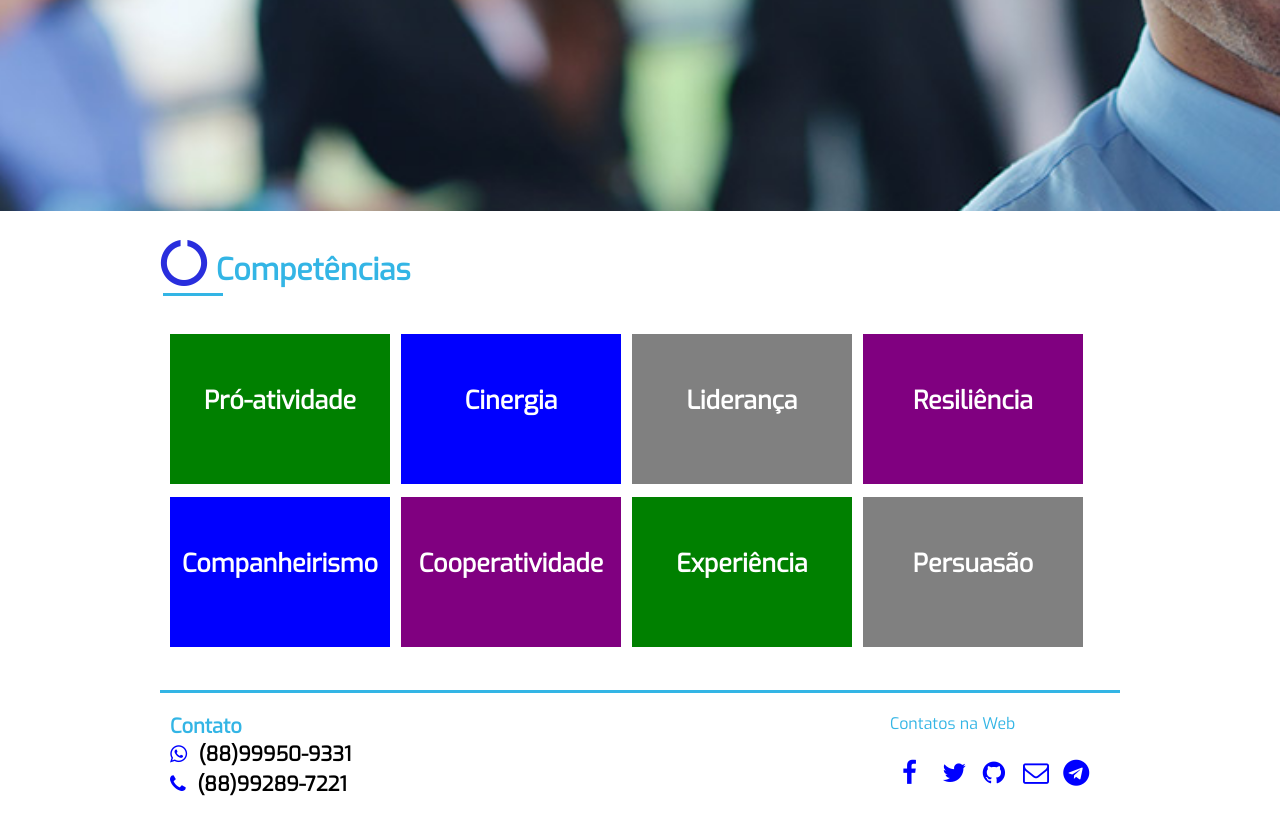
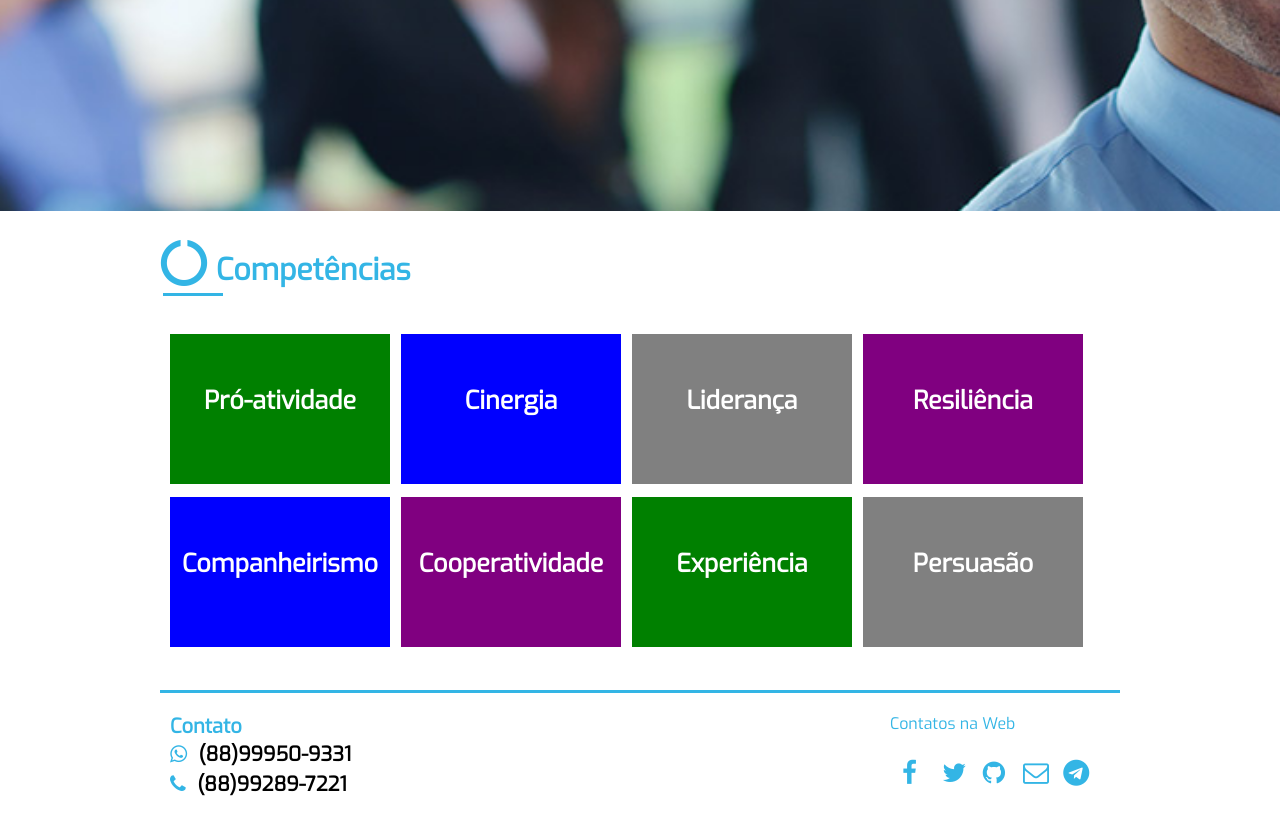
Before and after one commit to fwesleyms/sitePessoal_trabalho_tecWeb, a PHP site: page /paginas/competencias.html in a window 1280 px wide. Shown: the part 655-1485 px from the top of the page. Run offline with PHP 8.4, Linux system fonts and the light colour scheme.

Commit message:
Versão final de verdade

```diff
--- a/css/style.css
+++ b/css/style.css
@@ -1,3 +1,7 @@
+/* CSS escrito por Francisco Wesley Melo Silva*/
+
+
+
 body{
 	font-family: 'Exo', sans-serif;
 }
--- a/index.html
+++ b/index.html
@@ -182,7 +182,7 @@
 				<ul>
 					<a href="https://facebook.com/fwesleyms" target="blank"><li><i class="fa fa-facebook" style="font-size:26px;color:#33b5e5;"></i></li></a>
 					<a href="https://twiter.com/wesleymelo" target="blank"><li><i class="fa fa-twitter" style="font-size:26px;color:#33b5e5;"></i></li></a>
-					<a href="https://github.io/fwesleyms" target="blank"><li><i class="fa fa-github" style="font-size:26px;color:#33b5e5;"></i></li></a>
+					<a href="https://github.com/fwesleyms" target="blank"><li><i class="fa fa-github" style="font-size:26px;color:#33b5e5;"></i></li></a>
 					<a href="mailto:fwesleym@gmail.com" target="blank"><li><i class="fa fa-envelope-o" style="font-size:26px;color:#33b5e5;"></i></li></a>
 					<a href=""><li><i class="fa fa-telegram" style="font-size:26px;color:#33b5e5;"></i></li></a>
 				</ul>
--- a/paginas/competencias.html
+++ b/paginas/competencias.html
@@ -36,7 +36,7 @@
 		</div>
 	</header>
 
-	<h2 class="container">  <i class="fa fa-circle-o-notch" style="font-size:48px;color:#292EDD"></i> Competências</h2>
+	<h2 class="container">  <i class="fa fa-circle-o-notch" style="font-size:48px;color:#33b5e5"></i> Competências</h2>
 
 
 	<div class="container">
@@ -58,19 +58,19 @@
 		<div class="rodape">
 			<div class="grid-5">
 				 <p>Contato</p>
-				<i class="fa fa-whatsapp" style="font-size:20px;color:blue"></i>
+				<i class="fa fa-whatsapp" style="font-size:20px;color:#33b5e5"></i>
 				<span>(88)99950-9331</span>	<br>
-				<i class="fa fa-phone" style="font-size:20px;color:blue"></i>
+				<i class="fa fa-phone" style="font-size:20px;color:#33b5e5"></i>
 				<span>(88)99289-7221</span>
 			</div>
 		<div class="redes grid-4">
 			 Contatos na Web
 				<ul>
-					<a href=""><li><i class="fa fa-facebook" style="font-size:26px;color:blue"></i></li></a>
-					<a href=""><li><i class="fa fa-twitter" style="font-size:26px;color:blue"></i></li></a>
-					<a href=""><li><i class="fa fa-github" style="font-size:26px;color:blue"></i></li></a>
-					<a href=""><li><i class="fa fa-envelope-o" style="font-size:26px;color:blue"></i></li></a>
-					<a href=""><li><i class="fa fa-telegram" style="font-size:26px;color:blue"></i></li></a>
+					<a href="https://facebook.com/fwesleyms"><li><i class="fa fa-facebook" style="font-size:26px;color:#33b5e5"></i></li></a>
+					<a href="https://twitter.com/wesleymelo"><li><i class="fa fa-twitter" style="font-size:26px;color:#33b5e5"></i></li></a>
+					<a href="https://github.com/fwesleyms"><li><i class="fa fa-github" style="font-size:26px;color:#33b5e5"></i></li></a>
+					<a href="mailto:fwesleym@gmail.com"><li><i class="fa fa-envelope-o" style="font-size:26px;color:#33b5e5"></i></li></a>
+					<a href=""><li><i class="fa fa-telegram" style="font-size:26px;color:#33b5e5"></i></li></a>
 				</ul>
 			</div>
 		</div>
--- a/paginas/contato.html
+++ b/paginas/contato.html
@@ -93,7 +93,7 @@
 				<ul>
 					<a href="https://facebook.com/fwesleyms"><li><i class="fa fa-facebook" style="font-size:26px;color:#33b5e5"></i></li></a>
 					<a href="https://twitter.com/wesleymelo"><li><i class="fa fa-twitter" style="font-size:26px;color:#33b5e5"></i></li></a>
-					<a href="https://github.io/fwesleyms"><li><i class="fa fa-github" style="font-size:26px;color:#33b5e5"></i></li></a>
+					<a href="https://github.com/fwesleyms"><li><i class="fa fa-github" style="font-size:26px;color:#33b5e5"></i></li></a>
 					<a href="mailto:fwesleym@gmail.com"><li><i class="fa fa-envelope-o" style="font-size:26px;color:#33b5e5"></i></li></a>
 					<a href=""><li><i class="fa fa-telegram" style="font-size:26px;color:#33b5e5"></i></li></a>
 				</ul>
--- a/paginas/experiencia.html
+++ b/paginas/experiencia.html
@@ -137,7 +137,7 @@
 				<ul>
 					<a href="https://facebook.com/fwesleyms" target="blank"><li><i class="fa fa-facebook" style="font-size:26px;color:#33b5e5"></i></li></a>
 					<a href="https://twiter.com/wesleymelo" target="blank"><li><i class="fa fa-twitter" style="font-size:26px;color:#33b5e5"></i></li></a>
-					<a href="https://github.io/fwesleyms" target="blank"><li><i class="fa fa-github" style="font-size:26px;color:#33b5e5"></i></li></a>
+					<a href="https://github.com/fwesleyms" target="blank"><li><i class="fa fa-github" style="font-size:26px;color:#33b5e5"></i></li></a>
 					<a href="mailto:fwesleym@gmail.com" target="blank"><li><i class="fa fa-envelope-o" style="font-size:26px;color:#33b5e5"></i></li></a>
 					<a href=""><li><i class="fa fa-telegram" style="font-size:26px;color:#33b5e5"></i></li></a>
 				</ul>
--- a/paginas/formacao.html
+++ b/paginas/formacao.html
@@ -82,7 +82,7 @@
 				<ul>
 					<a href="https://facebook.com/fwesleyms" target="blank"><li><i class="fa fa-facebook" style="font-size:26px;color:#33b5e5"></i></li></a>
 					<a href="https://twiter.com/wesleymelo" target="blank"><li><i class="fa fa-twitter" style="font-size:26px;color:#33b5e5"></i></li></a>
-					<a href="https://github.io/fwesleyms" target="blank"><li><i class="fa fa-github" style="font-size:26px;color:#33b5e5"></i></li></a>
+					<a href="https://github.com/fwesleyms" target="blank"><li><i class="fa fa-github" style="font-size:26px;color:#33b5e5"></i></li></a>
 					<a href="mailto:fwesleym@gmail.com" target="blank"><li><i class="fa fa-envelope-o" style="font-size:26px;color:#33b5e5"></i></li></a>
 					<a href=""><li><i class="fa fa-telegram" style="font-size:26px;color:#33b5e5"></i></li></a>
 				</ul>
--- a/paginas/interesses.html
+++ b/paginas/interesses.html
@@ -109,7 +109,7 @@
 				<ul>
 					<a href="https://facebook.com/fwesleyms" target="blank"><li><i class="fa fa-facebook" style="font-size:26px;color:#33b5e5"></i></li></a>
 					<a href="https://twiter.com/wesleymelo" target="blank"><li><i class="fa fa-twitter" style="font-size:26px;color:#33b5e5"></i></li></a>
-					<a href="https://github.io/fwesleyms" target="blank"><li><i class="fa fa-github" style="font-size:26px;color:#33b5e5"></i></li></a>
+					<a href="https://github.com/fwesleyms" target="blank"><li><i class="fa fa-github" style="font-size:26px;color:#33b5e5"></i></li></a>
 					<a href="mailto:fwesleym@gmail.com" target="blank"><li><i class="fa fa-envelope-o" style="font-size:26px;color:#33b5e5"></i></li></a>
 					<a href=""><li><i class="fa fa-telegram" style="font-size:26px;color:#33b5e5"></i></li></a>
 				</ul>
--- a/paginas/saibamais.html
+++ b/paginas/saibamais.html
@@ -91,7 +91,7 @@
 				<ul>
 					<a href="https://facebook.com/fwesleyms" target="blank"><li><i class="fa fa-facebook" style="font-size:26px;color:#33b5e5"></i></li></a>
 					<a href="https://twiter.com/wesleymelo" target="blank"><li><i class="fa fa-twitter" style="font-size:26px;color:#33b5e5"></i></li></a>
-					<a href="https://github.io/fwesleyms" target="blank"><li><i class="fa fa-github" style="font-size:26px;color:#33b5e5"></i></li></a>
+					<a href="https://github.com/fwesleyms" target="blank"><li><i class="fa fa-github" style="font-size:26px;color:#33b5e5"></i></li></a>
 					<a href="mailto:fwesleym@gmail.com" target="blank"><li><i class="fa fa-envelope-o" style="font-size:26px;color:#33b5e5"></i></li></a>
 					<a href=""><li><i class="fa fa-telegram" style="font-size:26px;color:#33b5e5"></i></li></a>
 				</ul>
```
